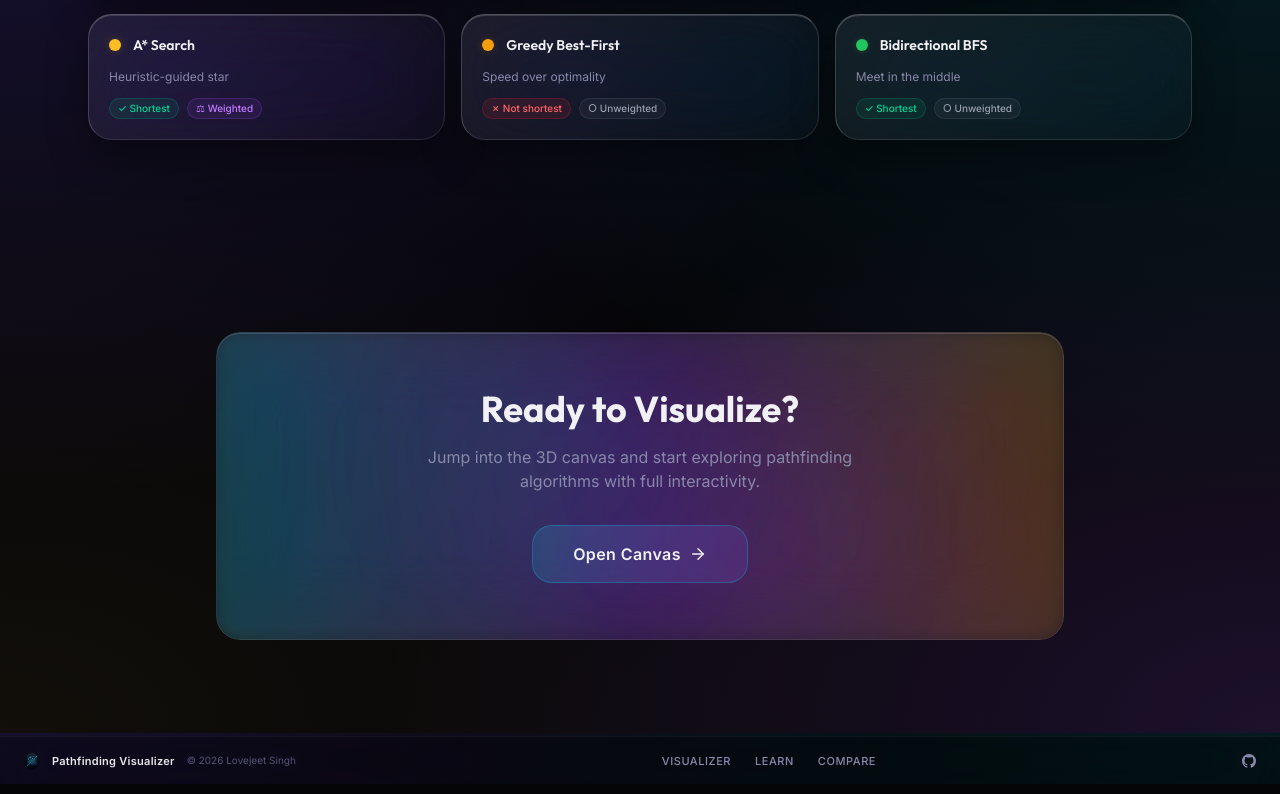
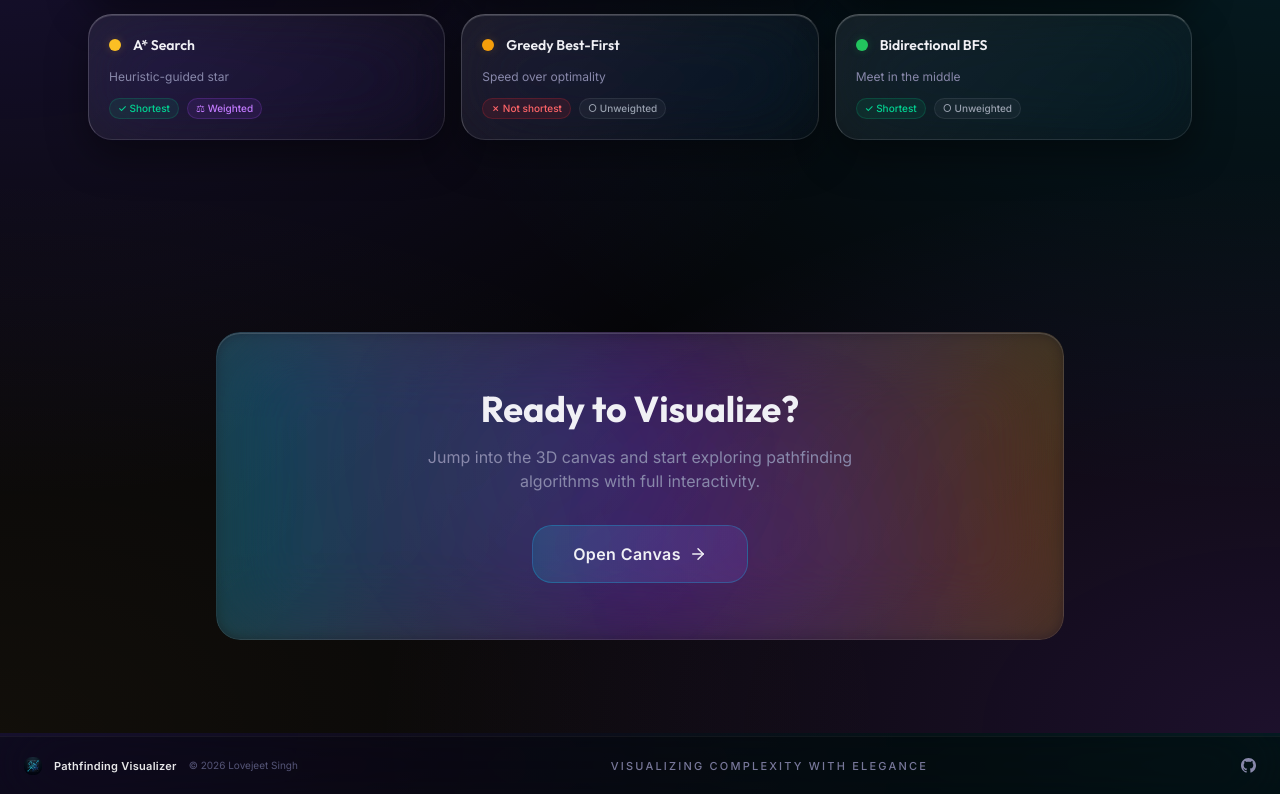
Before and after one commit to z-lovejeet/Pathfinding-Visualizer, a Next.js app: page / in a window 1280 px wide. Shown: the part 1667-2461 px from the top of the page. Built offline with nearby package versions, Linux system fonts and the light colour scheme.

Commit message:
Update Footer height and add premium tagline

```diff
--- a/components/layout/Footer.tsx
+++ b/components/layout/Footer.tsx
@@ -10,31 +10,21 @@ import { Terminal } from 'lucide-react';
  */
 export function Footer() {
   return (
-    <footer className="relative z-10 w-full border-t border-white/5 bg-black/30 backdrop-blur-xl h-12 flex items-center">
+    <footer className="relative z-10 w-full border-t border-white/5 bg-black/30 backdrop-blur-xl h-[58px] flex items-center">
       <div className="w-full max-w-7xl mx-auto px-6 flex items-center justify-between gap-4">
 
         {/* Left — Brand & Copyright */}
         <div className="flex items-center gap-3">
-          <Image src="/logo.jpg" alt="Logo" width={16} height={16} className="rounded-sm" />
+          <Image src="/logo.jpg" alt="Logo" width={18} height={18} className="rounded-sm" />
           <span className="font-semibold tracking-wide text-[11px] text-white/90">Pathfinding Visualizer</span>
           <span className="text-[10px] text-[#555577] hidden sm:inline">© {new Date().getFullYear()} Lovejeet Singh</span>
         </div>
 
-        {/* Center — Nav links */}
-        <div className="flex items-center gap-6">
-          {[
-            { href: '/visualizer', label: 'Visualizer' },
-            { href: '/learn', label: 'Learn' },
-            { href: '/compare', label: 'Compare' },
-          ].map((link) => (
-            <Link
-              key={link.href}
-              href={link.href}
-              className="text-[11px] font-medium text-[#8888aa] hover:text-white transition-colors duration-300 uppercase tracking-wider"
-            >
-              {link.label}
-            </Link>
-          ))}
+        {/* Center — Premium Tagline */}
+        <div className="flex items-center justify-center flex-1">
+          <span className="text-[11px] font-medium text-[#777799] tracking-[0.2em] uppercase">
+            Visualizing complexity with elegance
+          </span>
         </div>
 
         {/* Right — GitHub */}
@@ -46,7 +36,7 @@ export function Footer() {
             className="text-[#8888aa] hover:text-[#00d4ff] transition-colors duration-300"
             title="Source Code"
           >
-            <svg width="14" height="14" viewBox="0 0 24 24" fill="currentColor">
+            <svg width="15" height="15" viewBox="0 0 24 24" fill="currentColor">
               <path d="M12 0c-6.626 0-12 5.373-12 12 0 5.302 3.438 9.8 8.207 11.387.599.111.793-.261.793-.577v-2.234c-3.338.726-4.033-1.416-4.033-1.416-.546-1.387-1.333-1.756-1.333-1.756-1.089-.745.083-.729.083-.729 1.205.084 1.839 1.237 1.839 1.237 1.07 1.834 2.807 1.304 3.492.997.107-.775.418-1.305.762-1.604-2.665-.305-5.467-1.334-5.467-5.931 0-1.311.469-2.381 1.236-3.221-.124-.303-.535-1.524.117-3.176 0 0 1.008-.322 3.301 1.23.957-.266 1.983-.399 3.003-.404 1.02.005 2.047.138 3.006.404 2.291-1.552 3.297-1.23 3.297-1.23.653 1.653.242 2.874.118 3.176.77.84 1.235 1.911 1.235 3.221 0 4.609-2.807 5.624-5.479 5.921.43.372.823 1.102.823 2.222v3.293c0 .319.192.694.801.576 4.765-1.589 8.199-6.086 8.199-11.386 0-6.627-5.373-12-12-12z"/>
             </svg>
           </a>
```
